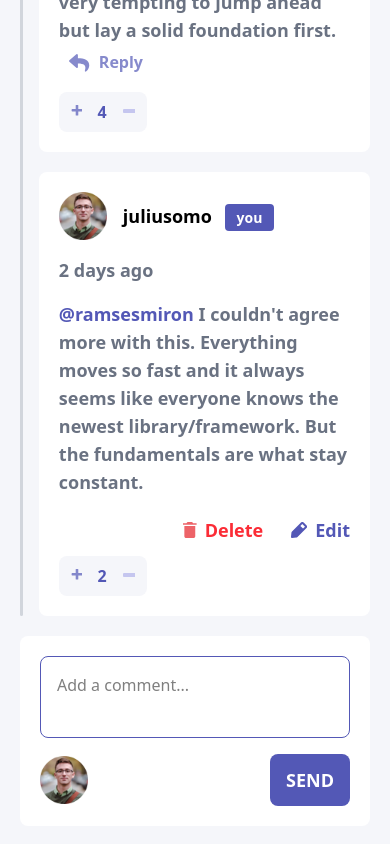
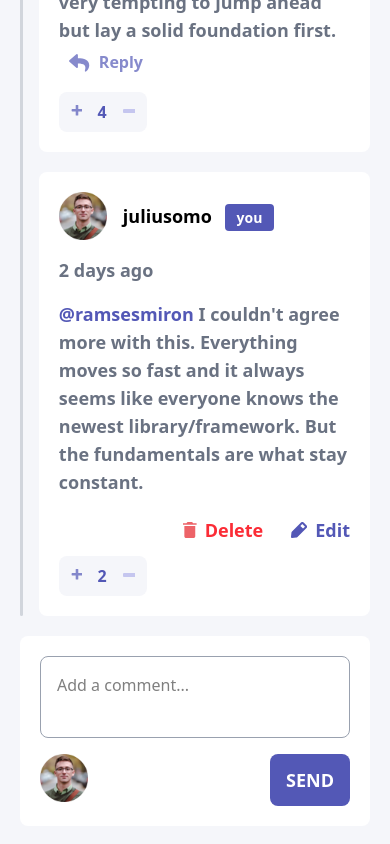
Before and after one commit to oscar-2000/challenge-6-comments, a React (Vite) app: page / in a window 390 px wide. Shown: the part 1096-1940 px from the top of the page. Built offline with nearby package versions, Linux system fonts and the light colour scheme.

Commit message:
Responsive

```diff
--- a/src/components/CardUserComment.jsx
+++ b/src/components/CardUserComment.jsx
@@ -4,9 +4,9 @@ import CommentContext from "@context/CommentContext"
 export default function CardUserComment() {
     const {currentUser, newComment} = useContext(CommentContext);
     return(
-        <div className="bg-white rounded-lg p-5 flex flex-row flex-wrap gap-4 justify-between items-center">
+        <div className="bg-white rounded-lg p-5 flex flex-row flex-wrap gap-4 justify-between items-start">
             <img src={currentUser.image.webp} alt={currentUser.username} className="h-12 order-2 md:order-1 w-auto" />
-            <textarea name={`new_comment_${currentUser.id}`} id={`new_comment_${currentUser.id}`} placeholder="Add a comment..." className="border-[1px] borde-morado p-4 rounded-lg order-1 w-full md:order-2 md:flex-10/14 resize-none">
+            <textarea name={`new_comment_${currentUser.id}`} id={`new_comment_${currentUser.id}`} placeholder="Add a comment..." className="border-[1px] border-gray-400 p-4 rounded-lg order-1 w-full md:order-2 md:flex-10/14 resize-none">
             </textarea>
             <button onClick={() => {
                     newComment(document.getElementById(`new_comment_${currentUser.id}`).value),
```
